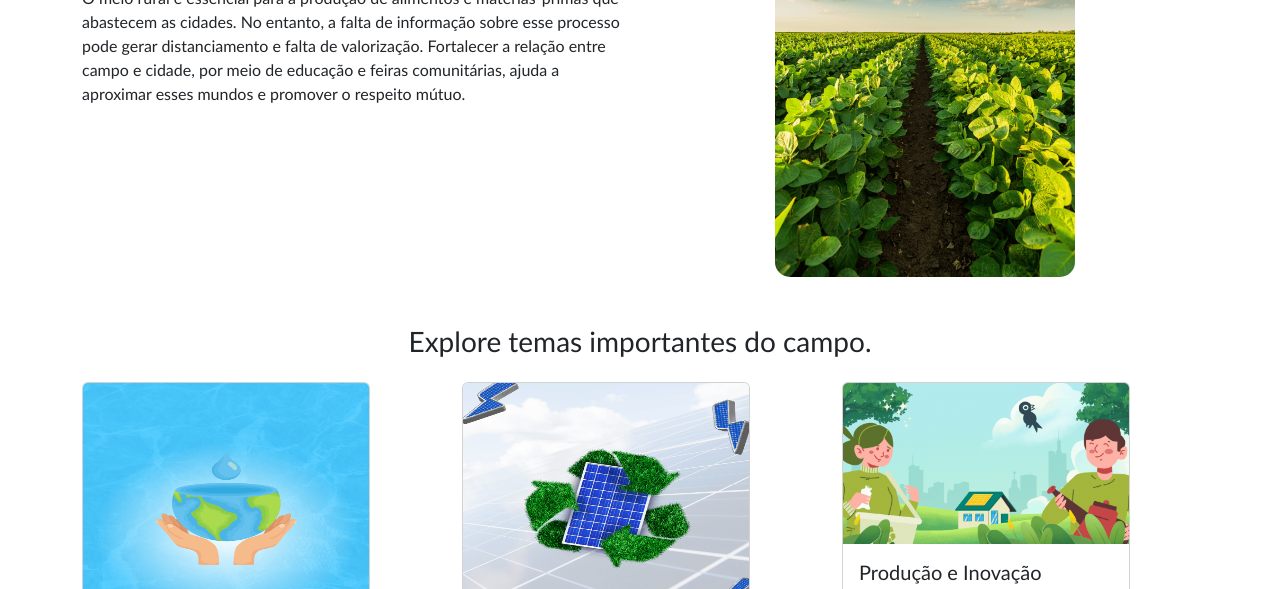
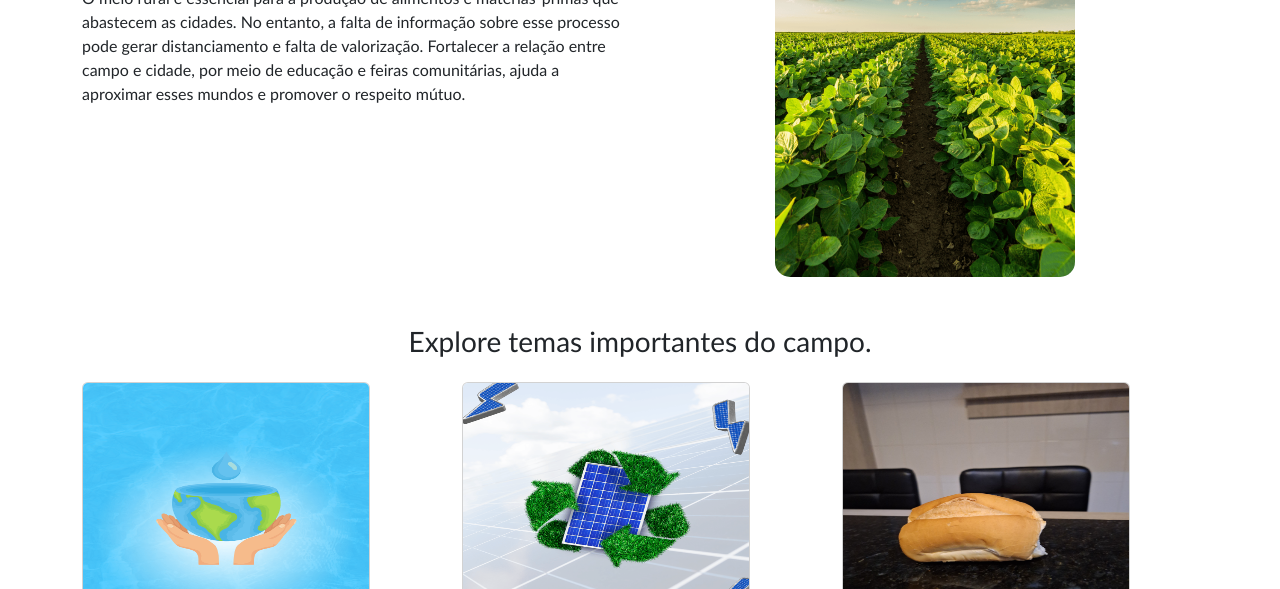
Before and after one commit to mariavihhteixeira/agrinho-finaliza-ao, a plain HTML site: page index.html in a window 1280 px wide. Shown: the part 360-949 px from the top of the page. Drawn offline with nearby package versions, Linux system fonts and the light colour scheme.

Commit message:
Update index.html

```diff
--- a/index.html
+++ b/index.html
@@ -68,7 +68,7 @@
 
       <div class="col">
         <div class="card" style="width: 18rem;">
-          <img src="Energy.gif" class="img-card card-img-top" alt="Imagem sobre produção">
+          <img src="producao.jpeg" class="img-card card-img-top" alt="Imagem sobre produção">
           <div class="card-body">
             <h5 class="card-title">Produção e Inovação</h5>
             <p class="card-text">Conheça as etapas de produção no campo e como a tecnologia tem impulsionado a qualidade dos produtos.</p>
```
